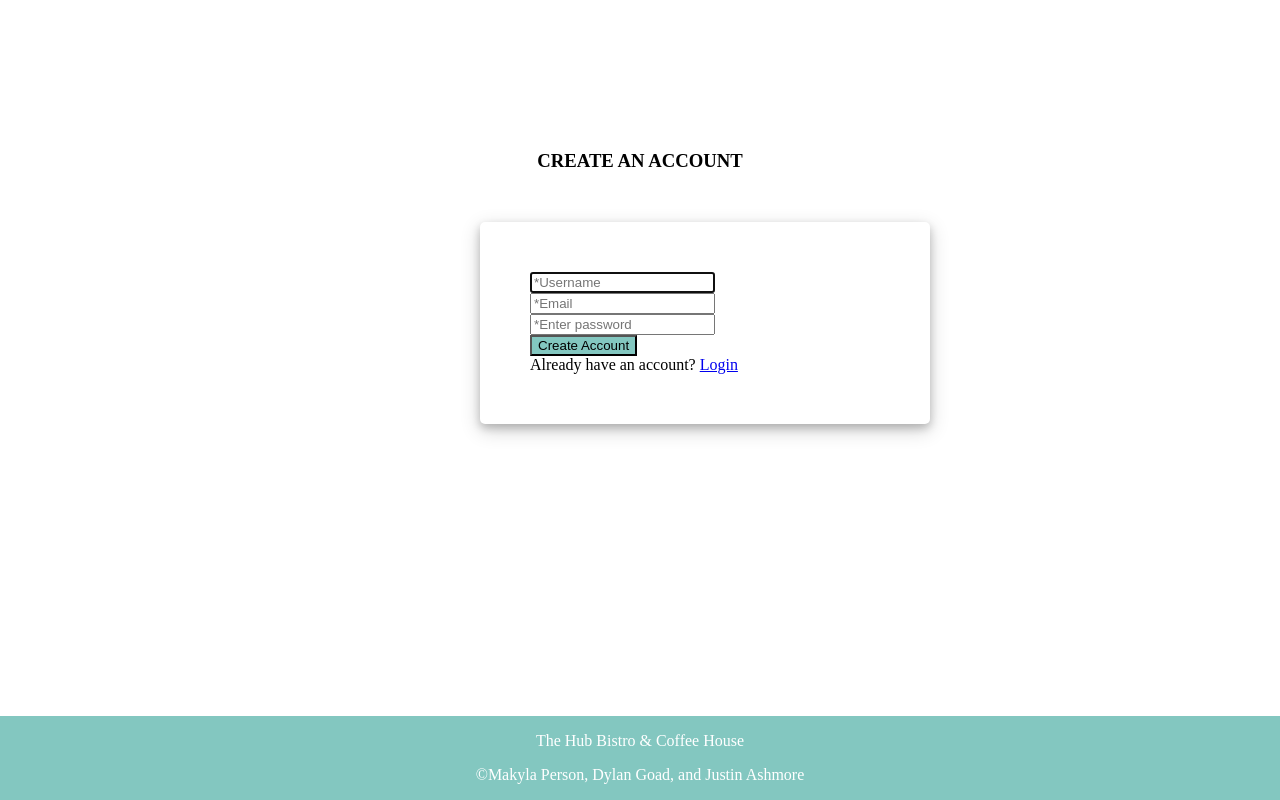
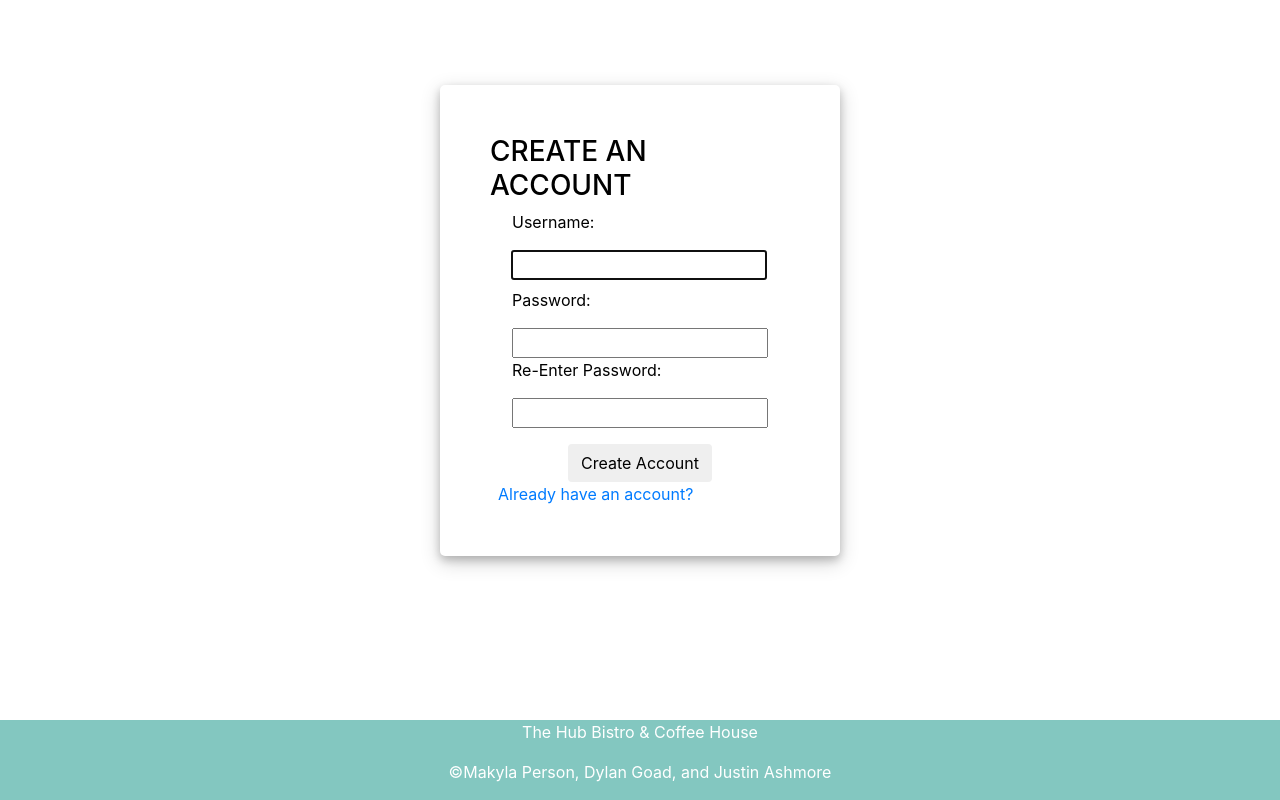
Before and after one commit to makylaperson43/Capstone, a Django app: page /register/ in a window 1280 px wide. Run offline with Django 3.2, Linux system fonts and the light colour scheme; some libraries are stand-ins or nearby versions.

Commit message:
store and register

```diff
--- a/HUB/static/login.css
+++ b/HUB/static/login.css
@@ -131,8 +131,7 @@ html {
 .container {
   margin-top: 10em;
   padding-bottom: 1em;
-  border: solid 3px #83c7c0;
-  background-color: black;
+
   justify-content: center;
 }
 @media only screen and (max-width: 1100px) {
--- a/HUB/static/register.css
+++ b/HUB/static/register.css
@@ -10,10 +10,10 @@ html {
 }
 
 .user_card_register {
-  width: 350px;
+  width: 400px;
   background: white;
-  margin-top: 200px;
-  margin-bottom: 100px;
+  margin-top: 85px;
+  margin-bottom: 4em;
   padding: 50px;
   box-shadow: 0 4px 8px 0 rgba(0, 0, 0, 0.2), 0 6px 20px 0 rgba(0, 0, 0, 0.19);
   -webkit-box-shadow: 0 4px 8px 0 rgba(0, 0, 0, 0.2),
@@ -25,7 +25,8 @@ html {
   display: flex;
   flex-direction: column;
   border-radius: 5px;
-  margin-left: 480px;
+  margin-left: 355px;
+  color: black;
 }
 @media only screen and (max-width: 1100px) {
   .user_card_register {
@@ -44,6 +45,12 @@ html {
     margin-left: 1.5em;
     width: 180px;
   }
+}
+.container {
+  margin-top: 5em;
+  padding-bottom: 1em;
+
+  justify-content: center;
 }
 
 .theHubWord {
@@ -75,11 +82,14 @@ html {
 .copy {
   color: white;
 }
-
+.ml-2 {
+  text-decoration: none;
+}
+.ml-2:hover {
+  color: #83c7c0;
+  text-decoration: none;
+}
 .register_word {
-  margin-top: 150px;
-  text-align: center;
-  margin-bottom: -150px;
 }
 
 /* .register_text_box{
--- a/HUB/static/store.js
+++ b/HUB/static/store.js
@@ -536,6 +536,7 @@ function addItemToCart(title, price) {
       <p class="cart-price cart-column">${price}</p>
       <div class="cart-quantity cart-column">
           <input class="cart-quantity-input" type="number" value="1">
+          <input type="input" placeholder="Add on"></input>
           <button class="btn btn-danger" type="button">REMOVE</button>
       </div>
     </div>`;
--- a/HUB/templates/cart.html
+++ b/HUB/templates/cart.html
@@ -20,6 +20,7 @@
       <section class="container content-section">
         <div class="cart-item">
           <h2 class="section-header">CART</h2>
+
           <div class="cart-row"></div>
 
           <div class="cart-items"></div>
--- a/HUB/templates/register.html
+++ b/HUB/templates/register.html
@@ -6,27 +6,51 @@
     <meta http-equiv="X-UA-Compatible" content="IE=edge" />
     <meta name="viewport" content="width=device-width, initial-scale=1.0" />
     <link rel="stylesheet" href="{% static 'register.css' %}" />
+    <link
+      rel="stylesheet"
+      href="https://stackpath.bootstrapcdn.com/bootstrap/4.1.3/css/bootstrap.min.css"
+      integrity="sha384-MCw98/SFnGE8fJT3GXwEOngsV7Zt27NXFoaoApmYm81iuXoPkFOJwJ8ERdknLPMO"
+      crossorigin="anonymous"
+    />
+    <script src="https://ajax.googleapis.com/ajax/libs/jquery/3.3.1/jquery.min.js"></script>
+    <link
+      rel="stylesheet"
+      href="https://use.fontawesome.com/releases/v5.6.1/css/all.css"
+      integrity="sha384-gfdkjb5BdAXd+lj+gudLWI+BXq4IuLW5IT+brZEZsLFm++aCMlF1V92rMkPaX4PP"
+      crossorigin="anonymous"
+    />
     <title>Document</title>
   </head>
 
   <body>
     <div>
       <div>
+        <div class="container">
+          <div class="user_card_register">
             <div>
               <h3 class="register_word">CREATE AN ACCOUNT</h3>
             </div>
-        <div class="user_card_register">
             <div>
+              <div class="d-flex justify-content-center form_container">
                 <form method="POST" action="">
                   {% csrf_token %}
+                  <p class="paslog">Username:</p>
+                  <div class="input-group mb-2">
+                    <div class="input-group-append"></div>
                     <div class="register_text_box">{{form.username}}</div>
+                  </div>
+
                   <div class="register_text_box">{{form.email}}</div>
+                  <p class="paslog">Password:</p>
                   <div class="register_text_box">{{form.password1}}</div>
+                  <p class="paslog">Re-Enter Password:</p>
                   <div class="register_text_box">{{form.password2}}</div>
-
+                  <div
+                  class="d-flex justify-content-center mt-3 login_container"
+                >
                   <div class="buttonContainer">
                     <input
-                  class="register_button"
+                      class="btn login_btn"
                       type="submit"
                       value="Create Account"
                     />
@@ -34,28 +58,23 @@
                 </form>
               </div>
 
+          </div>
+
           {{form.errors}}
 
           <div>
-            <div class="message_form">
-              Already have an account?
-              <a href="{% url 'login-page' %}">Login</a>
+            <a
+            href="{% url 'login-page' %}"
+            class="ml-2"
+            <div
+            class="d-flex justify-content-center colorl"
+            >Already have an account?</a
+          >
             </div>
           </div>
         </div>
       </div>
     </div>
-    <script>
-      var form_fields = document.getElementsByTagName("input");
-      form_fields[1].placeholder = "*Username";
-      form_fields[2].placeholder = "*Email";
-      form_fields[3].placeholder = "*Enter password";
-      form_fields[4].placeholder = "*Re-enter Password";
-
-      for (var field in form_fields) {
-        form_fields[field].className += " form-control";
-      }
-    </script>
   </body>
 
   <footer class="footer">
```
Lines whose indentation alone changed are shown as unchanged.
